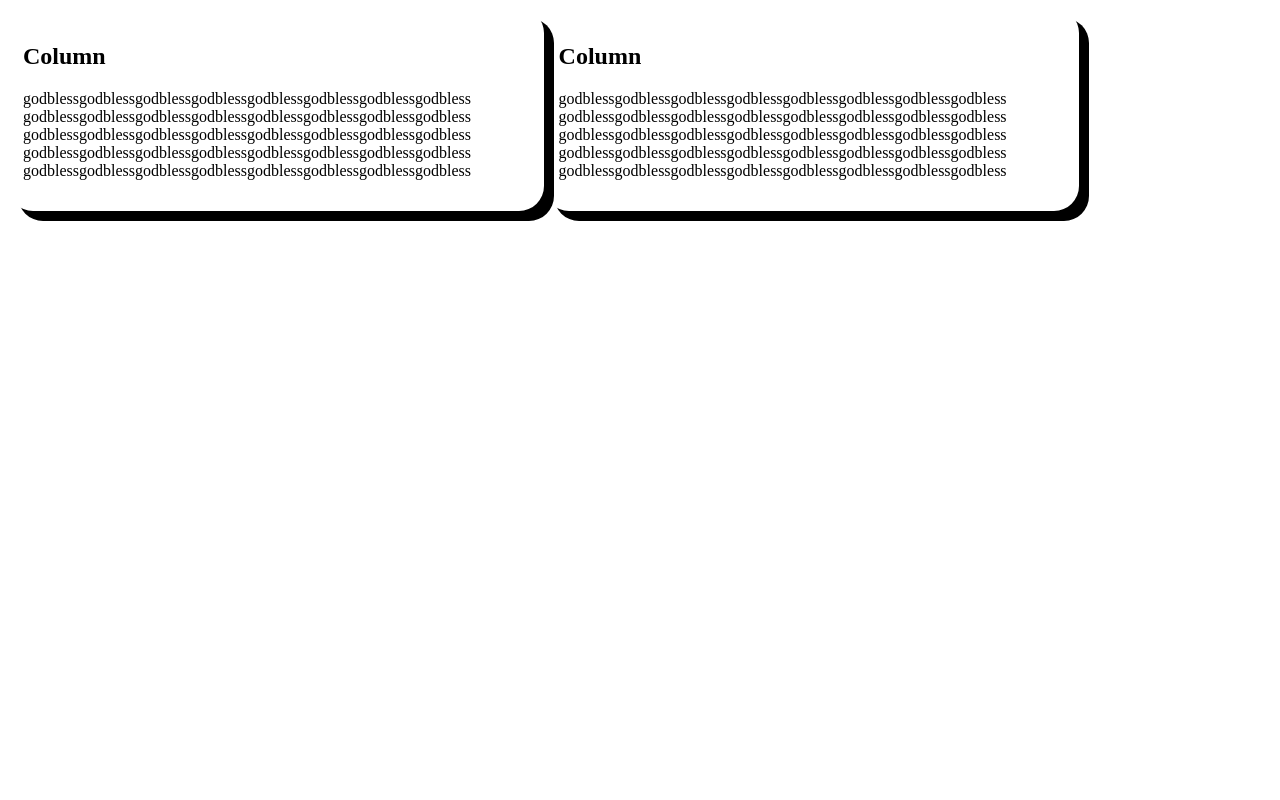
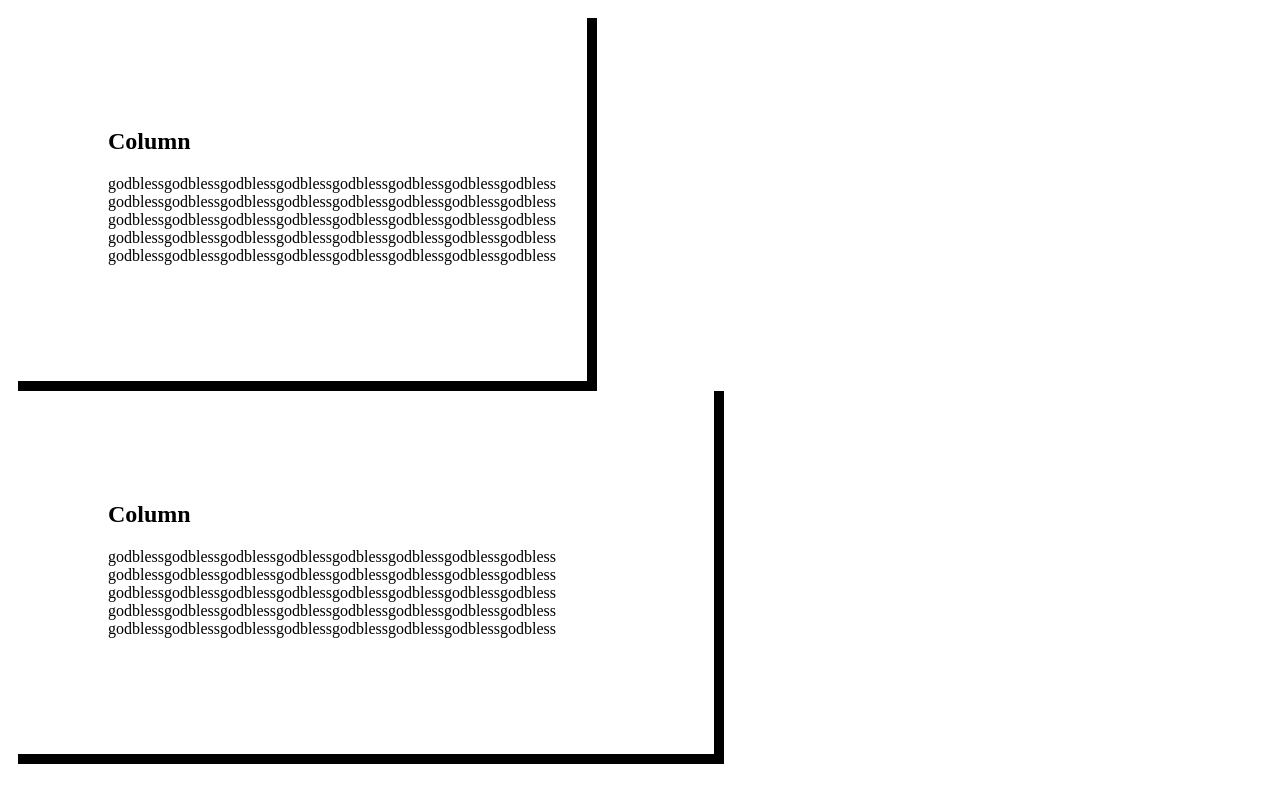
Before and after one commit to lo3ri/index23, a plain HTML site: page index.html in a window 1280 px wide. Drawn offline with Linux system fonts and the light colour scheme.

Commit message:
Update index.html

```diff
--- a/index.html
+++ b/index.html
@@ -5,10 +5,16 @@
     <style>
         .column{
         box-shadow: 10px 10px;
-        border-radius: 25px;
         float: left;
         width: 40%;
-        padding: 15px;
+        padding: 100px;
+        overflow: hidden;
+        }
+        .column.middle{
+        width: 40%;
+        }
+        .column.side{
+        width: 30%;
         }
         .column:hover {
         transform: translate(0px, 50px);
@@ -24,7 +30,7 @@
 </head>
 
 <div class="row">
-    <div class="column" style="width:40%">
+    <div class="column side">
       <h2>Column</h2>
       <p>godblessgodblessgodblessgodblessgodblessgodblessgodblessgodbless
         godblessgodblessgodblessgodblessgodblessgodblessgodblessgodbless
@@ -33,7 +39,7 @@
         godblessgodblessgodblessgodblessgodblessgodblessgodblessgodbless</p>
     </div>
 <div class="row">
-    <div class="column" style="width:40%">
+    <div class="column middle">
       <h2>Column</h2>
       <p>godblessgodblessgodblessgodblessgodblessgodblessgodblessgodbless
         godblessgodblessgodblessgodblessgodblessgodblessgodblessgodbless
```
